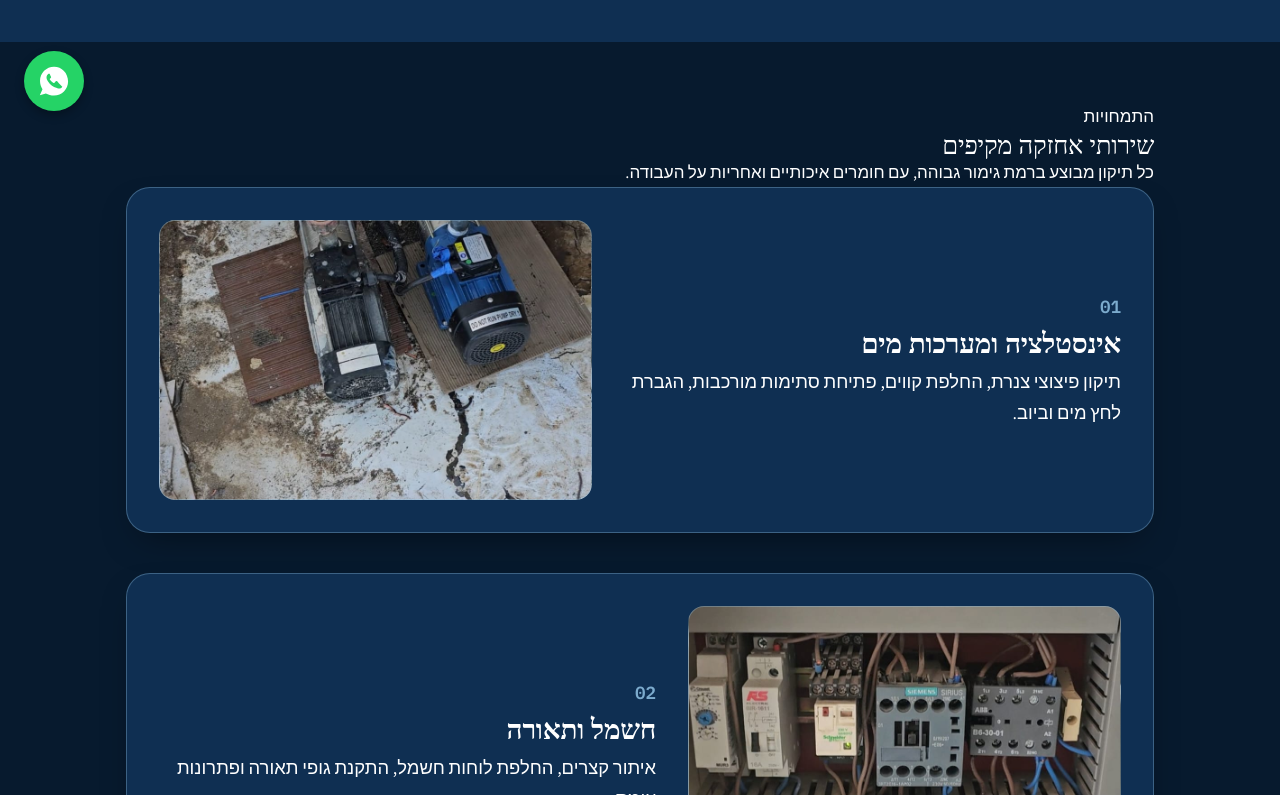
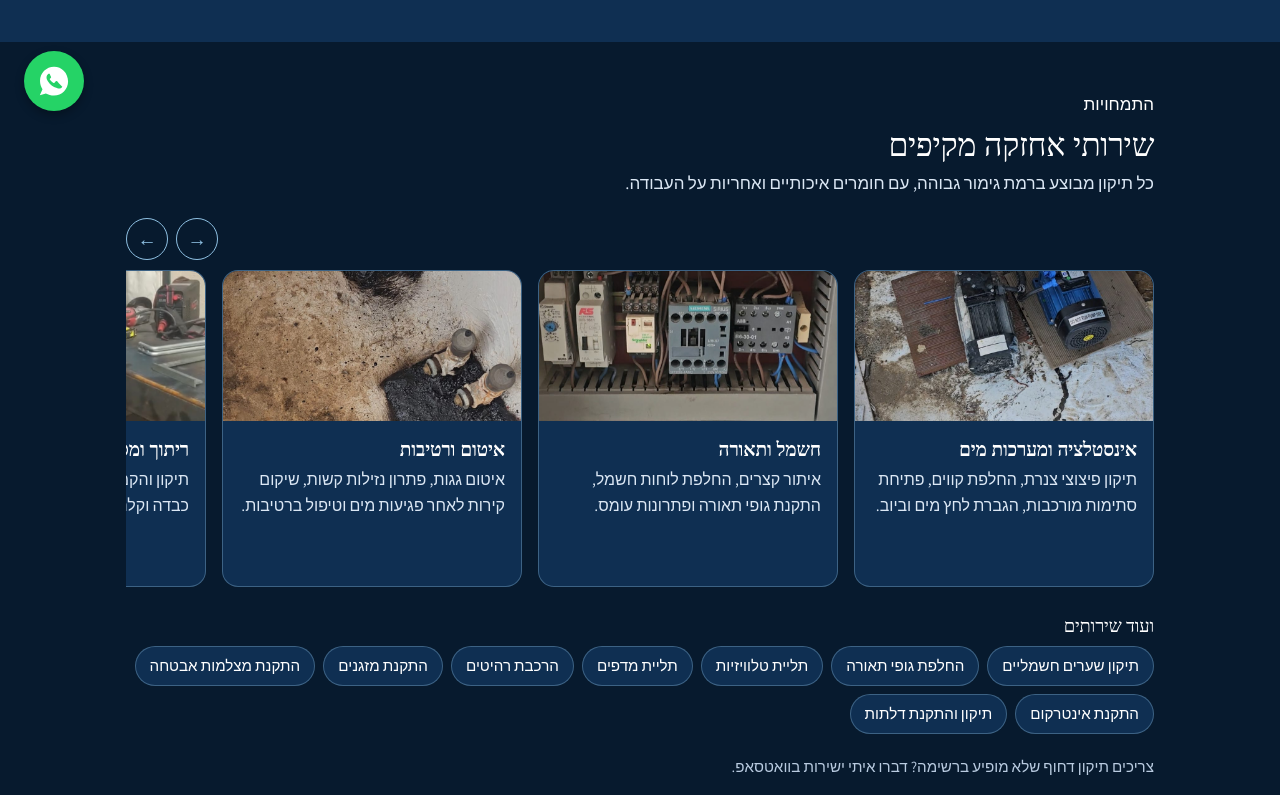
Before and after one commit to nikaion-shlomi/handyman, a React (Vite) app: page / in a window 1280 px wide. Shown: the part 665-1460 px from the top of the page. Built offline with nearby package versions, Linux system fonts and the light colour scheme; a web font is replaced by a local one.

Commit message:
Add files via upload

```diff
--- /dev/null
+++ b/src/components/Carousel.tsx
@@ -0,0 +1,100 @@
+import { useEffect, useRef } from 'react';
+import type { ReactNode } from 'react';
+import { useLang } from '../lang';
+
+type Props = {
+  children: ReactNode;
+  variant: 'video' | 'text' | 'card';
+  autoPlayMs?: number;
+};
+
+// קרוסלה אופקית: החלקה באצבע, חיצים, ואופציה לסיבוב אוטומטי (נעצר כשנוגעים/מרחפים)
+export function Carousel({ children, variant, autoPlayMs = 0 }: Props) {
+  const { lang } = useLang();
+  const trackRef = useRef<HTMLDivElement>(null);
+  const holdRef = useRef(false);
+  const holdTimer = useRef<number | undefined>(undefined);
+  const inViewRef = useRef(true);
+
+  const move = (dir: 1 | -1) => {
+    const el = trackRef.current;
+    if (!el) return;
+    const rtl = getComputedStyle(el).direction === 'rtl';
+    const sign = rtl ? -1 : 1; // ב-RTL הגלילה קדימה היא ערך שלילי
+    const first = el.firstElementChild as HTMLElement | null;
+    const amount = first ? first.offsetWidth + 16 : el.clientWidth * 0.8;
+    const atEnd = Math.abs(el.scrollLeft) + el.clientWidth >= el.scrollWidth - 4;
+    const atStart = Math.abs(el.scrollLeft) <= 4;
+
+    if (dir === 1 && atEnd) {
+      el.scrollTo({ left: 0, behavior: 'smooth' });
+    } else if (dir === -1 && atStart) {
+      el.scrollTo({ left: sign * el.scrollWidth, behavior: 'smooth' });
+    } else {
+      el.scrollBy({ left: sign * dir * amount, behavior: 'smooth' });
+    }
+  };
+
+  const pauseFor = (ms: number) => {
+    holdRef.current = true;
+    window.clearTimeout(holdTimer.current ?? undefined);
+    holdTimer.current = window.setTimeout(() => {
+      holdRef.current = false;
+    }, ms);
+  };
+
+  // הסיבוב האוטומטי פועל רק כשהקרוסלה נראית על המסך
+  useEffect(() => {
+    const el = trackRef.current;
+    if (!el || !('IntersectionObserver' in window)) return;
+    const io = new IntersectionObserver(
+      ([entry]) => {
+        inViewRef.current = entry.isIntersecting;
+      },
+      { threshold: 0.4 }
+    );
+    io.observe(el);
+    return () => io.disconnect();
+  }, []);
+
+  useEffect(() => {
+    if (!autoPlayMs) return;
+    if (window.matchMedia('(prefers-reduced-motion: reduce)').matches) return;
+    const id = window.setInterval(() => {
+      if (!holdRef.current && inViewRef.current && !document.hidden) move(1);
+    }, autoPlayMs);
+    return () => {
+      window.clearInterval(id);
+      window.clearTimeout(holdTimer.current ?? undefined);
+    };
+    // eslint-disable-next-line react-hooks/exhaustive-deps
+  }, [autoPlayMs]);
+
+  const rtlUi = lang !== 'en';
+  const prevLabel = lang === 'en' ? 'Previous' : 'הקודם';
+  const nextLabel = lang === 'en' ? 'Next' : 'הבא';
+
+  return (
+    <div>
+      <div className="carousel-nav">
+        <button type="button" className="carousel-btn" aria-label={prevLabel} onClick={() => { pauseFor(10000); move(-1); }}>
+          {rtlUi ? '→' : '←'}
+        </button>
+        <button type="button" className="carousel-btn" aria-label={nextLabel} onClick={() => { pauseFor(10000); move(1); }}>
+          {rtlUi ? '←' : '→'}
+        </button>
+      </div>
+      <div
+        ref={trackRef}
+        className={`carousel carousel--${variant}`}
+        onMouseEnter={() => { holdRef.current = true; }}
+        onMouseLeave={() => { holdRef.current = false; }}
+        onTouchStart={() => pauseFor(10000)}
+        onFocus={() => { holdRef.current = true; }}
+        onBlur={() => { holdRef.current = false; }}
+      >
+        {children}
+      </div>
+    </div>
+  );
+}
--- a/src/components/Committees.tsx
+++ b/src/components/Committees.tsx
@@ -1,32 +1,33 @@
 import { CONTENT, waLink } from '../content';
 import { useLang } from '../lang';
+import { Carousel } from './Carousel';
 
 export function Committees() {
   const { lang } = useLang();
   const copy = CONTENT[lang].committees;
 
   return (
-    <section id="committees" style={{ paddingBlock: '60px', background: 'var(--paper)' }}>
+    <section id="committees" style={{ paddingBlock: '48px', background: 'var(--paper)' }}>
       <div className="shell" style={{ textAlign: lang === 'en' ? 'left' : 'right' }}>
-        <div style={{ marginBottom: '32px' }}>
+        <div style={{ marginBottom: '20px' }}>
           <span className="eyebrow">{copy.eyebrow}</span>
           <h2 style={{ fontSize: '2rem', marginTop: '8px', color: 'var(--ink)' }}>{copy.title}</h2>
           <p style={{ color: 'var(--ink-soft)', marginTop: '12px', maxWidth: '62ch' }}>{copy.lede}</p>
         </div>
 
-        <div style={{ display: 'grid', gridTemplateColumns: 'repeat(auto-fill, minmax(260px, 1fr))', gap: '16px' }}>
+        <Carousel variant="card" autoPlayMs={9000}>
           {copy.points.map((point, i) => (
             <div
               key={i}
-              style={{ background: 'var(--ground-deep)', border: '1px solid var(--rule-soft)', borderRadius: '12px', padding: '22px' }}
+              style={{ background: 'var(--ground-deep)', border: '1px solid var(--rule-soft)', borderRadius: '12px', padding: '20px', height: '100%' }}
             >
               <h3 style={{ fontSize: '1.2rem', margin: '0 0 8px 0', color: 'var(--ink)', fontWeight: 700 }}>{point.title}</h3>
               <p style={{ margin: 0, color: 'var(--ink-soft)', lineHeight: 1.7 }}>{point.body}</p>
             </div>
           ))}
-        </div>
+        </Carousel>
 
-        <div style={{ marginTop: '32px' }}>
+        <div style={{ marginTop: '24px' }}>
           <a
             href={waLink(lang, copy.waText)}
             target="_blank"
--- a/src/components/FAQ.tsx
+++ b/src/components/FAQ.tsx
@@ -6,7 +6,7 @@ export function FAQ() {
   const copy = CONTENT[lang].faq;
 
   return (
-    <section id="faq" style={{ paddingBlock: '60px', background: 'var(--ground)' }}>
+    <section id="faq" style={{ paddingBlock: '48px', background: 'var(--ground)' }}>
       <div className="shell" style={{ textAlign: lang === 'en' ? 'left' : 'right' }}>
         <div style={{ marginBottom: '32px' }}>
           <span className="eyebrow">{copy.eyebrow}</span>
--- a/src/components/Services.tsx
+++ b/src/components/Services.tsx
@@ -1,60 +1,57 @@
 import { CONTENT } from '../content';
 import { useLang } from '../lang';
+import { Carousel } from './Carousel';
 
 export function Services() {
   const { lang } = useLang();
   const copy = CONTENT[lang].services;
 
-  // פנייה ישירה לשמות הקבצים המדויקים שרואים בצילום המסך שלך
+  // שמות הקבצים של התמונות שבתיקיית public
   const serviceImages = [
     '/plumbing.jpg',    // אינסטלציה ומערכות מים
-    '/electric.jpg',    // חשמל ותאורה (שונה מ-electricity ל-electric)
+    '/electric.jpg',    // חשמל ותאורה
     '/sealing.jpg',     // איטום ורטיבות
     '/welding.jpg',     // ריתוך ומסגרות
-    '/renovation.jpg',  // שטחים משותפים (משתמש ב-renovation הקיים אצלך)
-    '/paint.jpg'        // עבודות בבית (משתמש ב-paint הקיים אצלך)
+    '/renovation.jpg',  // שטחים משותפים
+    '/paint.jpg'        // עבודות בבית
   ];
 
   return (
-    <section id="services" className="premium-services-section">
-      <div className="shell">
-        <div className="services-main-head">
-          <div className="eyebrow">{copy.eyebrow}</div>
-          <h2>{copy.title}</h2>
-          <p className="services-main-lede">{copy.lede}</p>
+    <section id="services" style={{ paddingBlock: '48px', background: 'var(--ground)' }}>
+      <div className="shell" style={{ textAlign: lang === 'en' ? 'left' : 'right' }}>
+        <div style={{ marginBottom: '20px' }}>
+          <span className="eyebrow">{copy.eyebrow}</span>
+          <h2 style={{ fontSize: '2rem', marginTop: '8px', color: 'var(--ink)' }}>{copy.title}</h2>
+          <p style={{ color: 'var(--ink-soft)', marginTop: '8px' }}>{copy.lede}</p>
         </div>
 
-        <div className="premium-services-container">
-          {copy.items.map((item, index) => {
-            const layoutClass = index % 2 === 0 ? 'layout-normal' : 'layout-reverse';
-            const displayNumber = String(index + 1).padStart(2, '0');
-
-            return (
-              <article key={index} className={`premium-service-card ${layoutClass}`}>
-                <div className="premium-card-text">
-                  <span className="premium-card-number">{displayNumber}</span>
-                  <h3>{item.title}</h3>
-                  <p>{item.body}</p>
-                </div>
-                <div
-                  className="premium-card-image"
-                  role="img"
-                  aria-label={item.title}
-                  style={{ backgroundImage: `url(${serviceImages[index]})` }}
-                />
-              </article>
-            );
-          })}
-        </div>
+        <Carousel variant="card" autoPlayMs={8000}>
+          {copy.items.map((item, index) => (
+            <article
+              key={index}
+              style={{ background: 'var(--paper)', border: '1px solid var(--rule)', borderRadius: '16px', overflow: 'hidden', display: 'flex', flexDirection: 'column' }}
+            >
+              <div
+                role="img"
+                aria-label={item.title}
+                style={{ height: '150px', backgroundImage: `url(${serviceImages[index]})`, backgroundSize: 'cover', backgroundPosition: 'center' }}
+              />
+              <div style={{ padding: '16px' }}>
+                <h3 style={{ fontSize: '1.2rem', margin: '0 0 6px 0', color: 'var(--ink)', fontWeight: 700, lineHeight: 1.25 }}>{item.title}</h3>
+                <p style={{ margin: 0, color: 'var(--ink-soft)', fontSize: '1rem', lineHeight: 1.6 }}>{item.body}</p>
+              </div>
+            </article>
+          ))}
+        </Carousel>
 
         {copy.more && copy.more.length > 0 && (
-          <div style={{ marginTop: '36px', textAlign: lang === 'en' ? 'left' : 'right' }}>
-            <h3 style={{ fontSize: '1.3rem', marginBottom: '14px', color: 'var(--ink)' }}>{copy.moreTitle}</h3>
-            <ul style={{ listStyle: 'none', margin: 0, padding: 0, display: 'flex', flexWrap: 'wrap', gap: '10px' }}>
+          <div style={{ marginTop: '24px' }}>
+            <h3 style={{ fontSize: '1.15rem', margin: '0 0 12px 0', color: 'var(--ink)' }}>{copy.moreTitle}</h3>
+            <ul style={{ listStyle: 'none', margin: 0, padding: 0, display: 'flex', flexWrap: 'wrap', gap: '8px' }}>
               {copy.more.map((service, i) => (
                 <li
                   key={i}
-                  style={{ border: '1px solid var(--rule)', background: 'var(--paper)', color: 'var(--ink)', padding: '8px 16px', borderRadius: '999px', fontSize: '1rem' }}
+                  style={{ border: '1px solid var(--rule)', background: 'var(--paper)', color: 'var(--ink)', padding: '6px 14px', borderRadius: '999px', fontSize: '0.95rem' }}
                 >
                   {service}
                 </li>
@@ -63,14 +60,7 @@ export function Services() {
           </div>
         )}
 
-        <div className="services-bottom-note">
-          <svg width="18" height="18" viewBox="0 0 24 24" fill="none" stroke="currentColor" strokeWidth="2">
-            <circle cx="12" cy="12" r="10" />
-            <line x1="12" y1="16" x2="12" y2="12" />
-            <line x1="12" y1="8" x2="12.01" y2="8" />
-          </svg>
-          <span>{copy.note}</span>
-        </div>
+        <p style={{ margin: '20px 0 0 0', color: 'var(--ink-faint)', fontSize: '0.95rem' }}>{copy.note}</p>
       </div>
     </section>
   );
```
